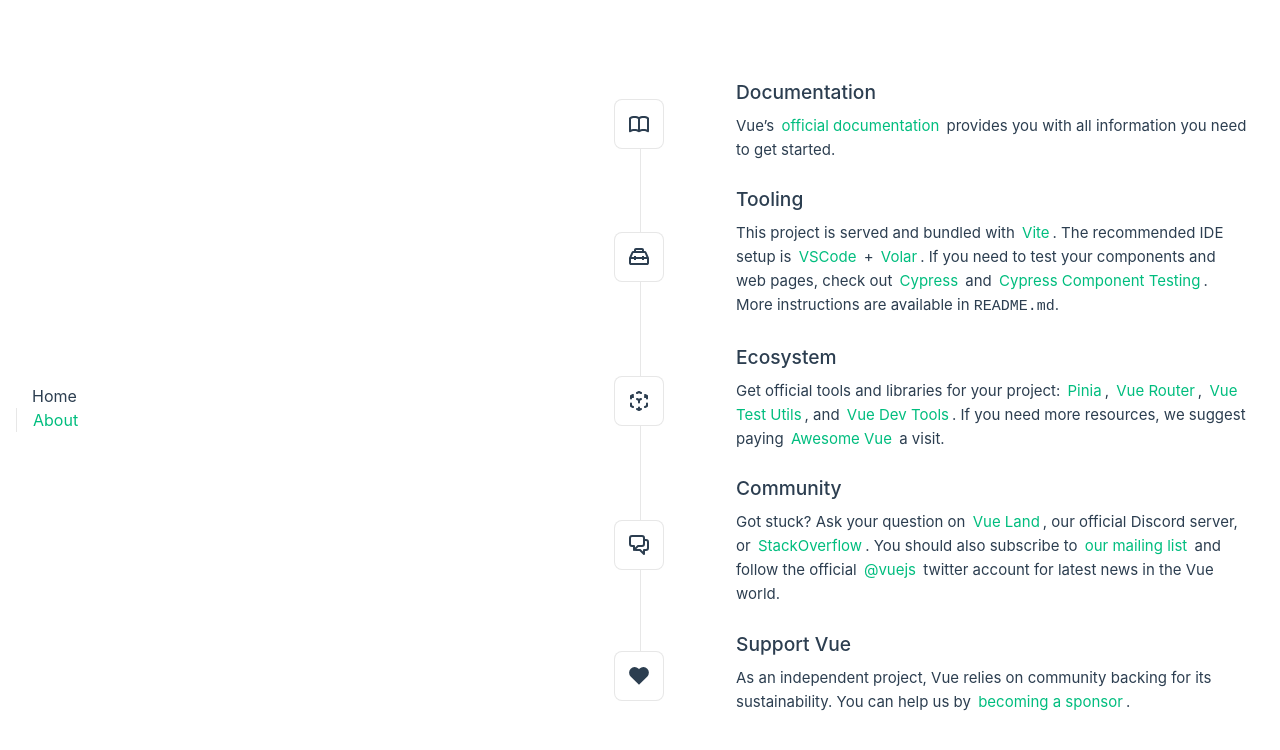
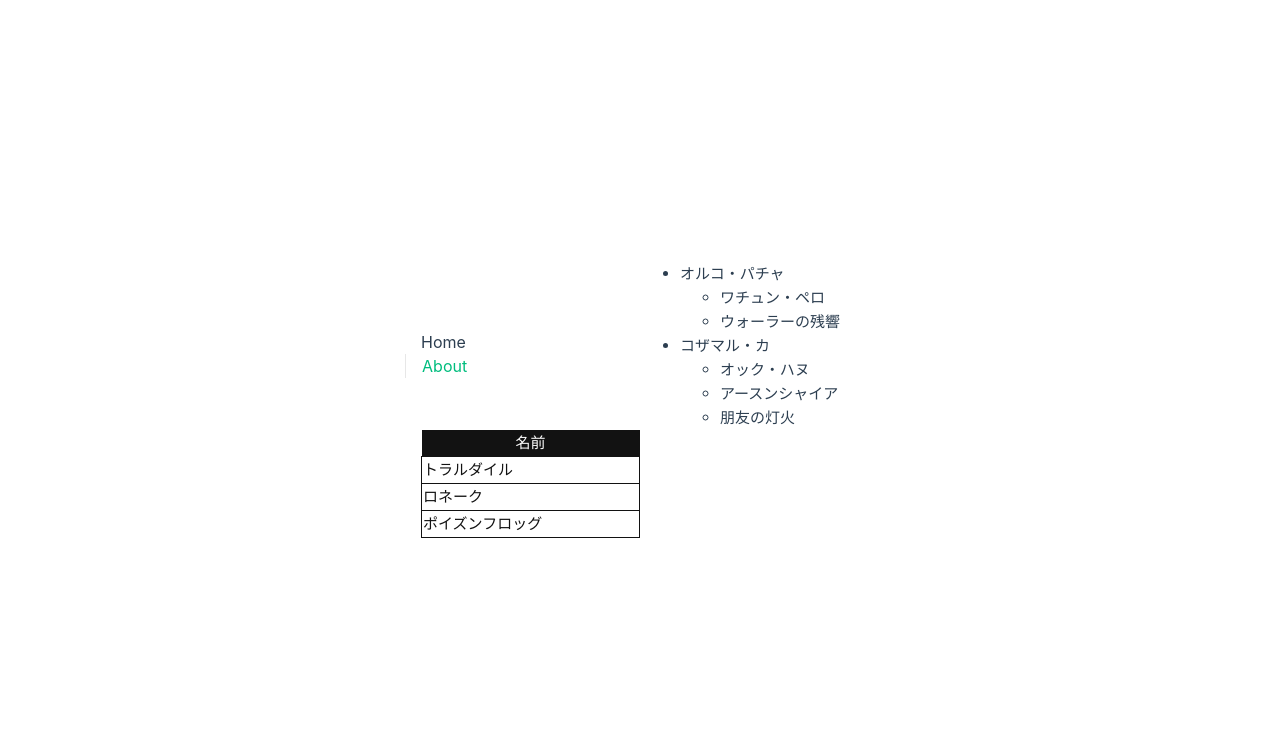
Before and after one commit to kotobukid/mobhunt, a Vue app: page / in a window 1280 px wide. Shown: the top 750 px of the page. Built offline with nearby package versions, Linux system fonts and the light colour scheme.

Commit message:
データの構造をだいたい定義

```diff
--- /dev/null
+++ b/src/assets/items.json
@@ -0,0 +1,70 @@
+{
+  "note": "仮データ",
+  "maps": [
+    {
+      "id": 1,
+      "name": "オルコ・パチャ",
+      "starts": [
+        {
+          "id": 1,
+          "name": "ワチュン・ペロ",
+          "x": 20,
+          "y": 30
+        },
+        {
+          "id": 2,
+          "name": "ウォーラーの残響",
+          "x": 30,
+          "y": 120
+        }
+      ]
+    },
+    {
+      "id": 2,
+      "name": "コザマル・カ",
+      "starts": [
+        {
+          "id": 3,
+          "name": "オック・ハヌ",
+          "x": 80,
+          "y": 45
+        },
+        {
+          "id": 4,
+          "name": "アースンシャイア",
+          "x": 130,
+          "y": 23
+        },
+        {
+          "id": 5,
+          "name": "朋友の灯火",
+          "x": 220,
+          "y": 200
+        }
+      ]
+    }
+  ],
+  "mobs": [
+    {
+      "id": 1,
+      "area": 1,
+      "name": "トラルダイル",
+      "x": 10,
+      "y": 30
+    },
+    {
+      "id": 1,
+      "area": 2,
+      "name": "ロネーク",
+      "x": 100,
+      "y": 130
+    },
+    {
+      "id": 1,
+      "area": 2,
+      "name": "ポイズンフロッグ",
+      "x": 50,
+      "y": 10
+    }
+  ]
+}
--- /dev/null
+++ b/src/components/MapList.vue
@@ -0,0 +1,25 @@
+<script setup lang="ts">
+import {useMapStore} from "@/stores/map";
+import MobList from "@/components/MobList.vue";
+import {useMobStore} from "@/stores/mobs";
+
+const mapStore = useMapStore();
+const mobStore = useMobStore();
+
+const set_area = (area_id: number) => {
+  mobStore.set_area(area_id);
+};
+</script>
+
+<template lang="pug">
+ul
+  li(v-for="m in mapStore.maps")
+    span(@click="set_area(m.id)") {{ m.name }}
+    ul
+      li(v-for="start in m.starts")
+        span {{ start.name }}
+</template>
+
+<style scoped lang="less">
+
+</style>
--- /dev/null
+++ b/src/components/MobList.vue
@@ -0,0 +1,36 @@
+<script setup lang="ts">
+import {useMobStore} from "@/stores/mobs";
+
+const mobStore = useMobStore();
+
+</script>
+
+<template lang="pug">
+  table.mobs
+    colgroup
+      col(style="width: 100px;")
+    thead
+      tr
+        th 名前
+    tbody
+      tr(v-for="mob in mobStore.mobs_filtered")
+        td {{ mob.name }}
+</template>
+
+<style scoped lang="less">
+table.mobs {
+  table-layout: fixed;
+  border-collapse: collapse;
+}
+
+th {
+  background-color: #121212;
+  color: white;
+}
+
+td {
+  background-color: white;
+  border: 1px solid #121212;
+  color: #121212
+}
+</style>
--- a/src/main.ts
+++ b/src/main.ts
@@ -3,12 +3,25 @@
 import { createApp } from 'vue'
 import { createPinia } from 'pinia'
 
+import data from "./assets/items.json";
+
+console.log(data);
+
 import App from './App.vue'
 import router from './router'
+import {useMapStore} from "@/stores/map";
+import {useMobStore} from "@/stores/mobs";
 
 const app = createApp(App)
 
 app.use(createPinia())
 app.use(router)
 
+const mapStore = useMapStore();
+mapStore.set_initial(data.maps);
+
+const mobStore = useMobStore();
+mobStore.set_initial(data.mobs);
+
+
 app.mount('#app')
--- a/src/router/index.ts
+++ b/src/router/index.ts
@@ -1,13 +1,13 @@
 import { createRouter, createWebHistory } from 'vue-router'
-import HomeView from '../views/HomeView.vue'
+import HuntView from "@/views/HuntView.vue";
 
 const router = createRouter({
   history: createWebHistory(import.meta.env.BASE_URL),
   routes: [
     {
       path: '/',
-      name: 'home',
-      component: HomeView
+      name: 'huntView',
+      component: HuntView
     },
     {
       path: '/about',
--- /dev/null
+++ b/src/stores/map.ts
@@ -0,0 +1,22 @@
+import {defineStore} from "pinia";
+import type {AreaMap, StartPoint} from "@/types";
+
+type State = {
+    maps: AreaMap[]
+};
+
+type NumericString = string;
+
+export const useMapStore = defineStore<'map', State, any, any>('map', {
+    state() {
+        return {
+            maps: []
+        }
+    },
+    actions: {
+        set_initial(maps: AreaMap[]) {
+            this.maps = maps;
+        }
+    },
+    getters: {}
+})
--- /dev/null
+++ b/src/stores/mobs.ts
@@ -0,0 +1,38 @@
+import {defineStore} from "pinia";
+import type {Mob} from "@/types";
+
+type State = {
+    mobs: Mob[],
+    area: number
+}
+
+export const useMobStore = defineStore<'mobs', State, any, any>('mobs', {
+    state() {
+        return {
+            mobs: [],
+            area: -1
+        }
+    },
+    actions: {
+        set_initial(mobs: Mob[]) {
+            this.mobs = mobs;
+        },
+        set_area(area: number) {
+            this.area = area;
+        },
+        reset_area() {
+            this.area = -1;
+        }
+    },
+    getters: {
+        mobs_filtered(state: State): Mob[] {
+            if (state.area === -1) {
+                return state.mobs;
+            } else {
+                return state.mobs.filter((mob: Mob) => {
+                    return mob.area === state.area
+                })
+            }
+        }
+    }
+});
--- /dev/null
+++ b/src/types.ts
@@ -0,0 +1,20 @@
+export type StartPoint = {
+    id: number,
+    name: string,
+    x: number,
+    y: number
+};
+
+export type AreaMap = {
+    id: number,
+    name: string,
+    starts: StartPoint[]
+}
+
+export type Mob = {
+    id: number,
+    area: number,
+    name: string,
+    x: number,
+    y: number
+}
--- /dev/null
+++ b/src/views/HuntView.vue
@@ -0,0 +1,13 @@
+<script setup lang="ts">
+import MapList from "@/components/MapList.vue";
+import MobList from "@/components/MobList.vue";
+</script>
+
+<template lang="pug">
+  MapList
+  MobList
+</template>
+
+<style scoped>
+
+</style>
```
